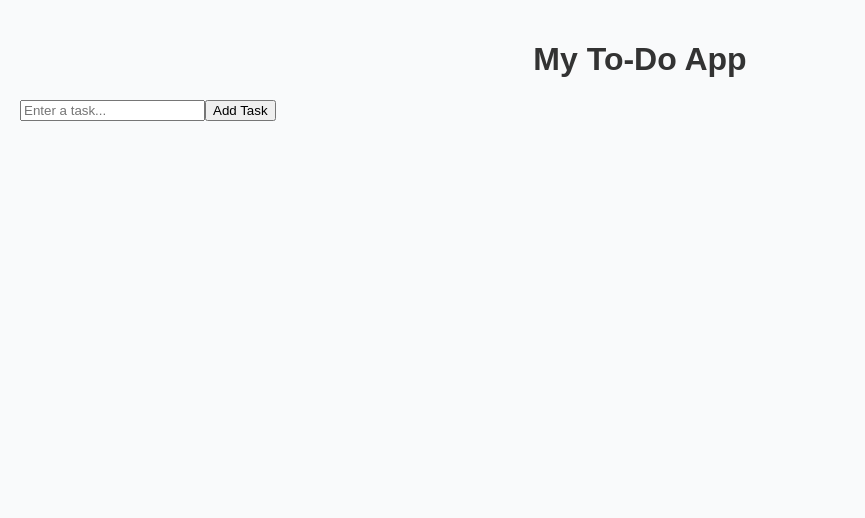
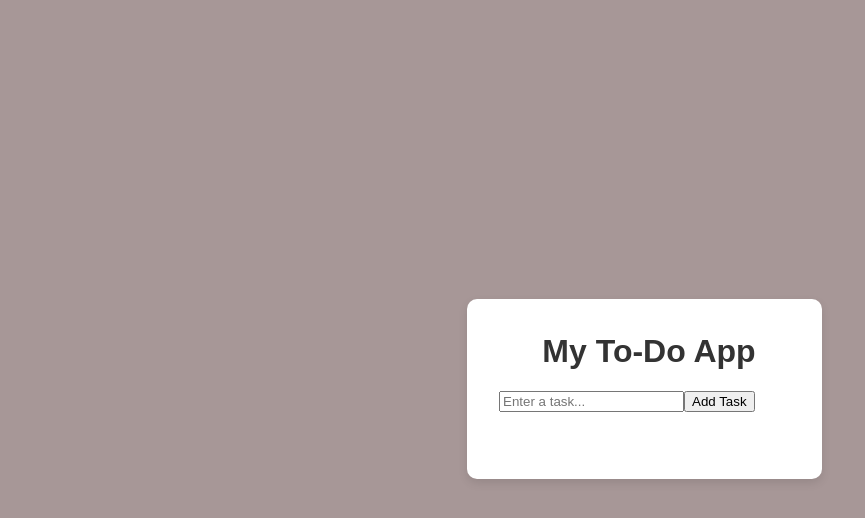
Before and after one commit to abdala-elgendy/to-do-app, a React (Create React App) app: page / in a window 1280 px wide. Shown: the top 518 px of the page, without its empty margins (0-865 px from the left). Built offline with nearby package versions, Linux system fonts and the light colour scheme.

Commit message:
add : the body into box in styling

```diff
--- a/src/App.css
+++ b/src/App.css
@@ -6,12 +6,24 @@ body {
 }
 
 .app-container {
-  max-width: 500px;
-  margin: 50px auto;
-  padding: 20px;
+  display: flex;
+  justify-content: center;
+  align-items: center;
+  height: 100vh;
+  background-color: #a79797;
+}
+
+.todo-box {
   background: white;
-  border-radius: 12px;
-  box-shadow: 0 4px 10px rgba(0, 0, 0, 0.1);
+
+  padding-bottom: 51px;
+  padding-left: 32px;
+  padding-right: 23px;
+  padding-top: 13px;
+  border-radius: 10px;
+  box-shadow: 0px 4px 10px rgba(0, 0, 0, 0.1);
+  min-width: 300px;
+  margin: 10px 23px 32px 32px;
 }
 
 h1 {
--- a/src/App.js
+++ b/src/App.js
@@ -21,8 +21,9 @@ function App() {
     setTasks(tasks.filter((_, i) => i !== index));
   };
 
-  return (
-    <div style={{ padding: "20px", fontFamily: "sans-serif" }}>
+return (
+  <div className="app-container">
+    <div className="todo-box">
       <h1>My To-Do App</h1>
       <input
         type="text"
@@ -55,7 +56,9 @@ function App() {
         ))}
       </ul>
     </div>
-  );
+  </div>
+);
+
 }
 
 export default App;
```
